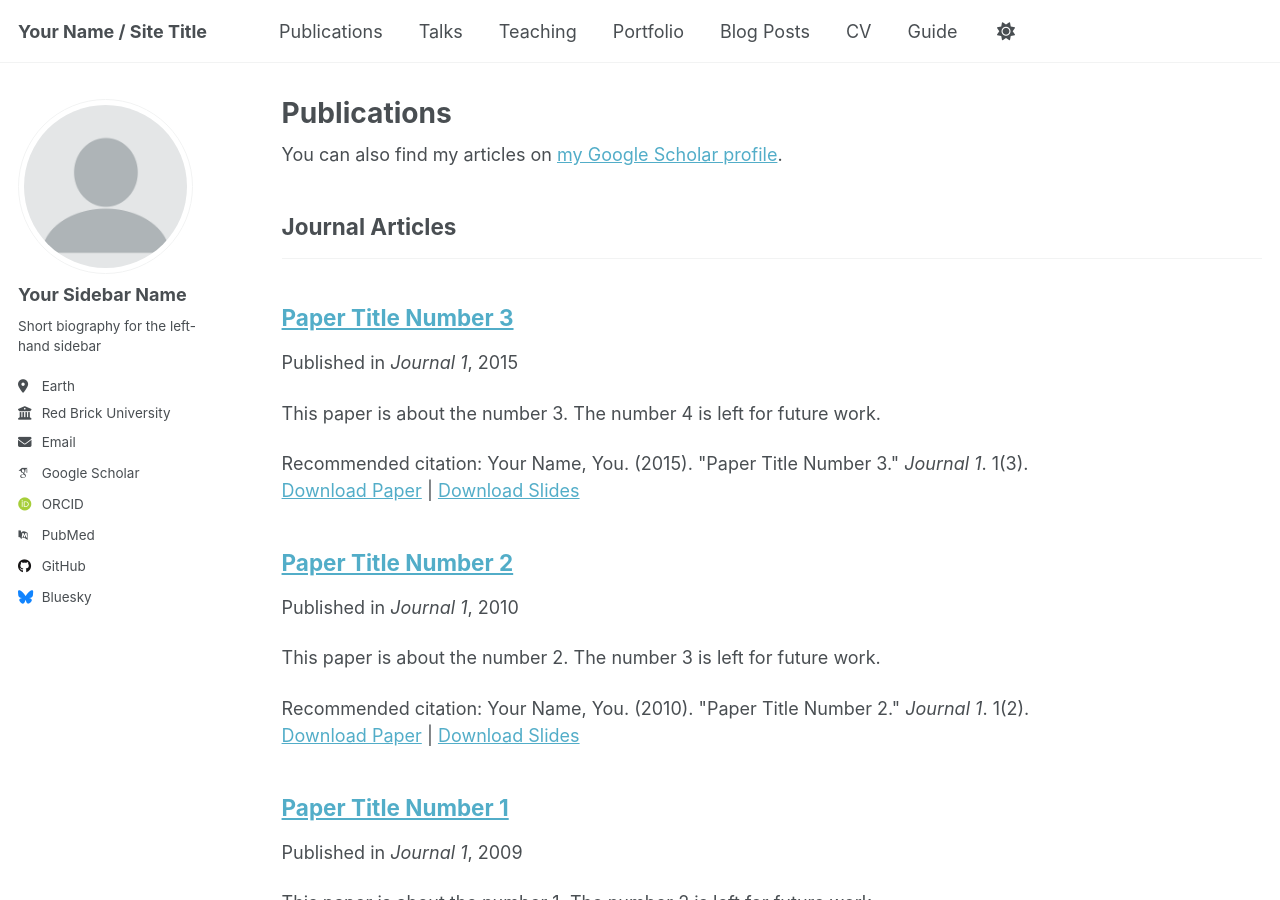
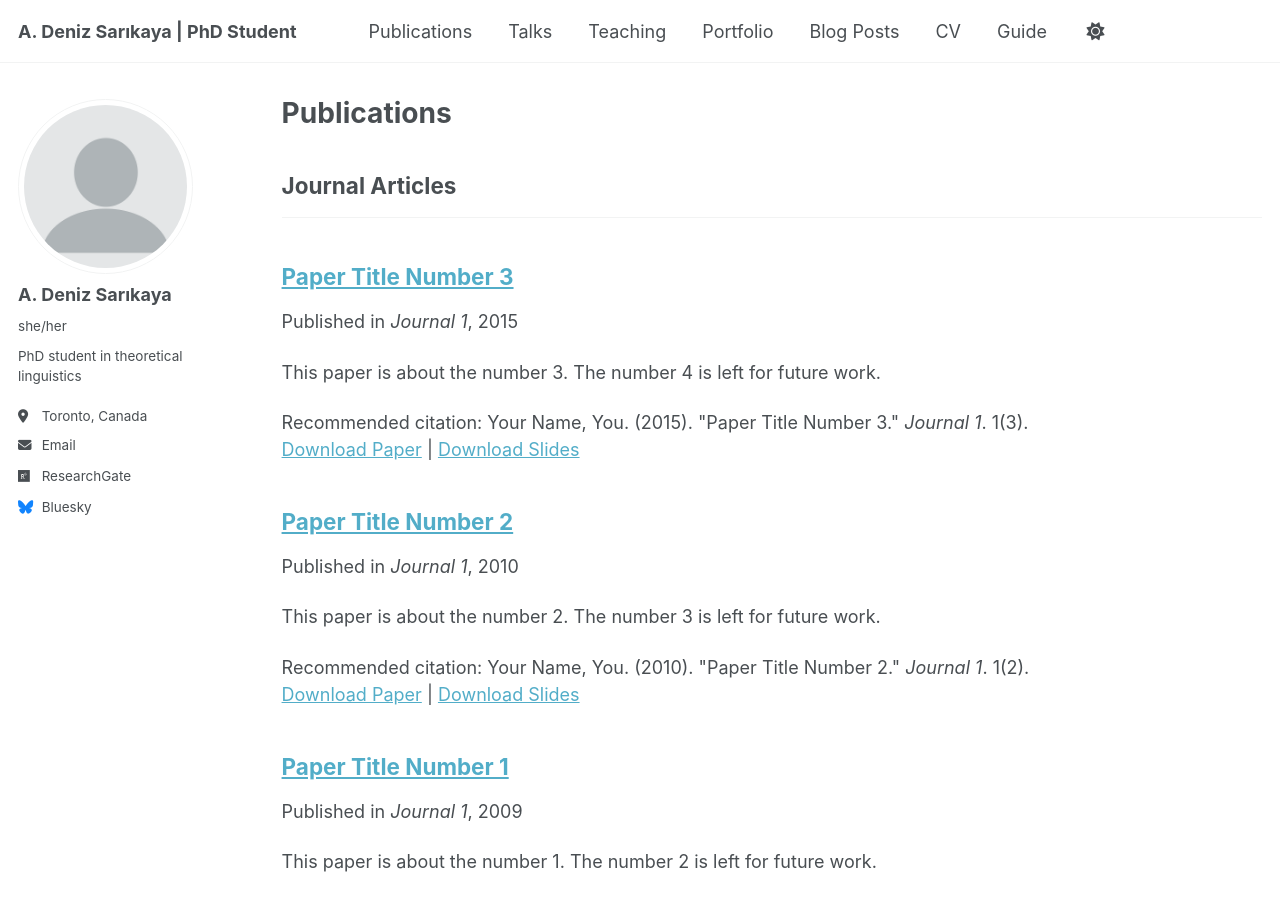
Before and after one commit to adenizsarikaya/adenizsarikaya, a Jekyll site: the page built from _pages/publications.html, in a window 1280 px wide and 900 px high. Built offline with Jekyll 4.4.1, drawn with Linux system fonts in a browser that asks for light colours; some web fonts are replaced.

Commit message:
Update _config.yml

```diff
--- a/_config.yml
+++ b/_config.yml
@@ -9,7 +9,7 @@
 # Basic Site Settings
 locale                   : "en-US"
 site_theme               : "default"
-title                    : "Your Name / Site Title"
+title                    : "A. Deniz Sarıkaya | PhD Student"
 title_separator          : "-"
 name                     : &name "Your Name"
 description              : &description "personal description"
@@ -23,32 +23,17 @@ repository               : "academicpages/academicpages.github.io"
 author:
   # Biographic information
   avatar           : "profile.png"
-  name             : "Your Sidebar Name"
-  pronouns         : # example: "she/her"
-  bio              : "Short biography for the left-hand sidebar"
-  location         : "Earth"
-  employer         : "Red Brick University"
+  name             : "A. Deniz Sarıkaya"
+  pronouns         : "she/her"
+  bio              : "PhD student in theoretical linguistics"
+  location         : "Toronto, Canada"
+  affiliation      : "University of Toronto"
   uri              : # URL
-  email            : "none@example.org"
+  email            : "deniz[dot]sarikaya[at]mail[dot]utoronto[dot]ca"
 
   # Academic websites
   academia         : # URL
-  arxiv            : # URL - Update with the correct link to your profile
-  googlescholar    : "https://scholar.google.com/citations?user=PS_CX0AAAAAJ"
-  impactstory      : # URL
-  orcid            : "http://orcid.org/yourorcidurl"
-  semantic         : # URL
-  pubmed           : "https://www.ncbi.nlm.nih.gov/pubmed/?term=john+snow"
-  researchgate     : # URL
-  scopus           : # URL
-
-  # Repositories and software development
-  bitbucket        : # Username - Update with your username on the site
-  codepen          : # Username
-  dribbble         : # Username
-  github           : "academicpages"
-  kaggle           : # Username
-  stackoverflow    : # User number or user number and name (i.e., use "1" or "1/jeff-atwood")
+  researchgate     : "https://www.researchgate.net/profile/Deniz-Sarikaya-4?ev=hdr_xprf"
 
   # Social media
   bluesky          : "bsky.app" # Replace this with you Bluesky username
```
